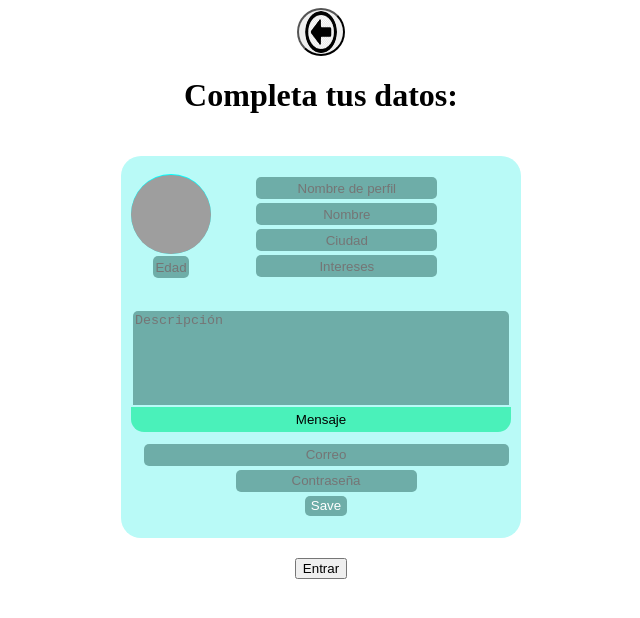
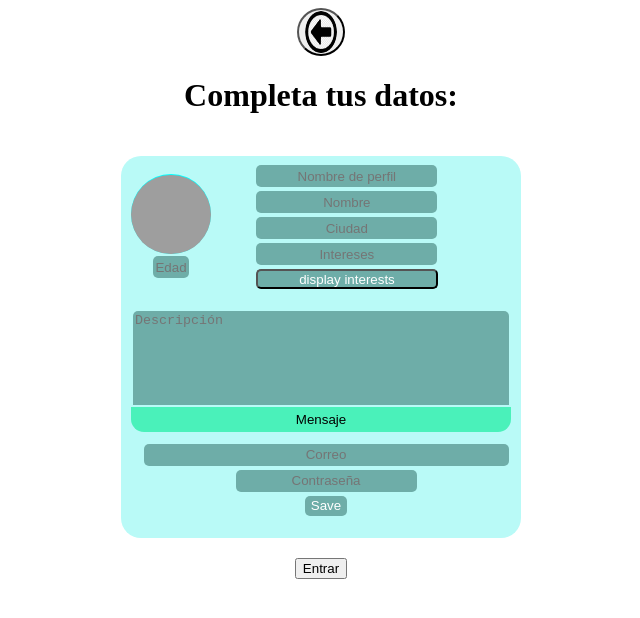
Before and after one commit to JoseLuCG/Proyecto_FinalCurso, a React (Create React App) app in the folder frontend/: page /sing-up in a window 1280 px wide. Shown: the top 618 px of the page, without its empty margins (319-959 px from the left). Built offline with nearby package versions, Linux system fonts and the light colour scheme; grey boxes are pictures that could not be loaded.

Commit message:
Add the button for deploy the user interests and add its CSS

```diff
--- a/frontend/src/components/ProfileCard/ProfileCard.jsx
+++ b/frontend/src/components/ProfileCard/ProfileCard.jsx
@@ -65,6 +65,7 @@ function ProfileCard ({user, editable}) {
                 <input disabled={editable && "disabled"} value={user && user.nameUser} onChange={nameChangeHandler} className={styles.inputData} type="text" placeholder="Nombre" />
                 <input disabled={editable && "disabled"} value={user && user.location} onChange={locationChangeHandler} className={styles.inputData} type="text" placeholder="Ciudad" />
                 <input disabled={editable && "disabled"} value={user && user.interest} onChange={interestChangeHandler} className={styles.inputData} placeholder="Intereses" />
+                <button className={styles.deployInterests}>display interests</button>
             </div>
             <div className={styles.textareaDescription}>
             <textarea disabled={editable && "disabled"} value={user && user.description} onChange={descriptionChangeHandler} name="description" className={styles.description} cols="20" rows="6" placeholder="Descripción"></textarea>
--- a/frontend/src/components/ProfileCard/ProfileCard.module.css
+++ b/frontend/src/components/ProfileCard/ProfileCard.module.css
@@ -63,6 +63,17 @@ input::-webkit-outer-spin-button {
     color: var(--color-inputStyle);
     text-align: center;
 }
+
+/* ---------- Interest Button ---------- */
+.deployInterests {
+    background-color: var(--background-inputStyle);
+    color: var(--color-inputStyle);
+    border-radius: 5px;
+    height: 20px;
+    margin: 2px;
+    width: 68%;
+}
+
 /* ---------- Textarea and mesage Button ----------*/
 .textareaDescription {
     margin:10px;
```
